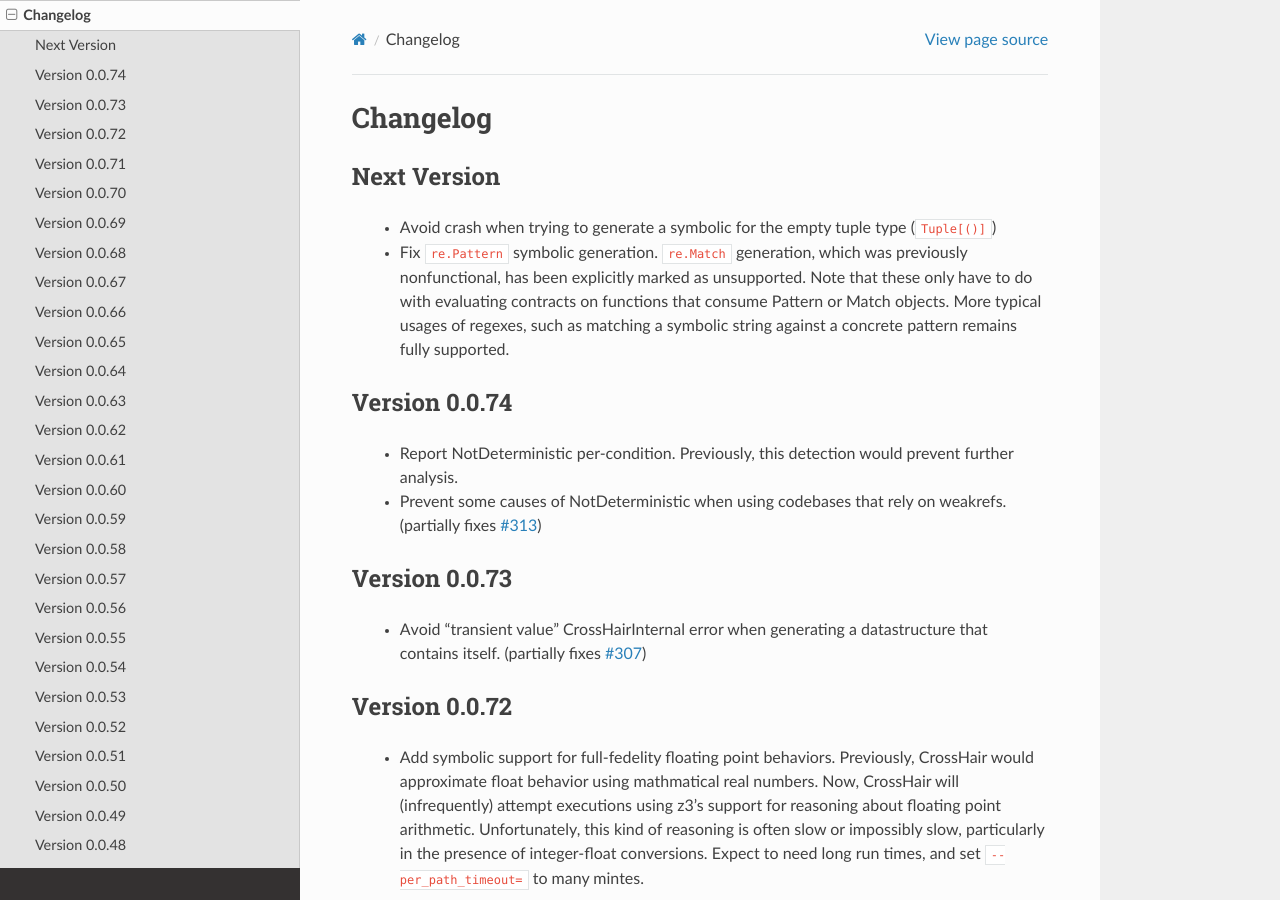
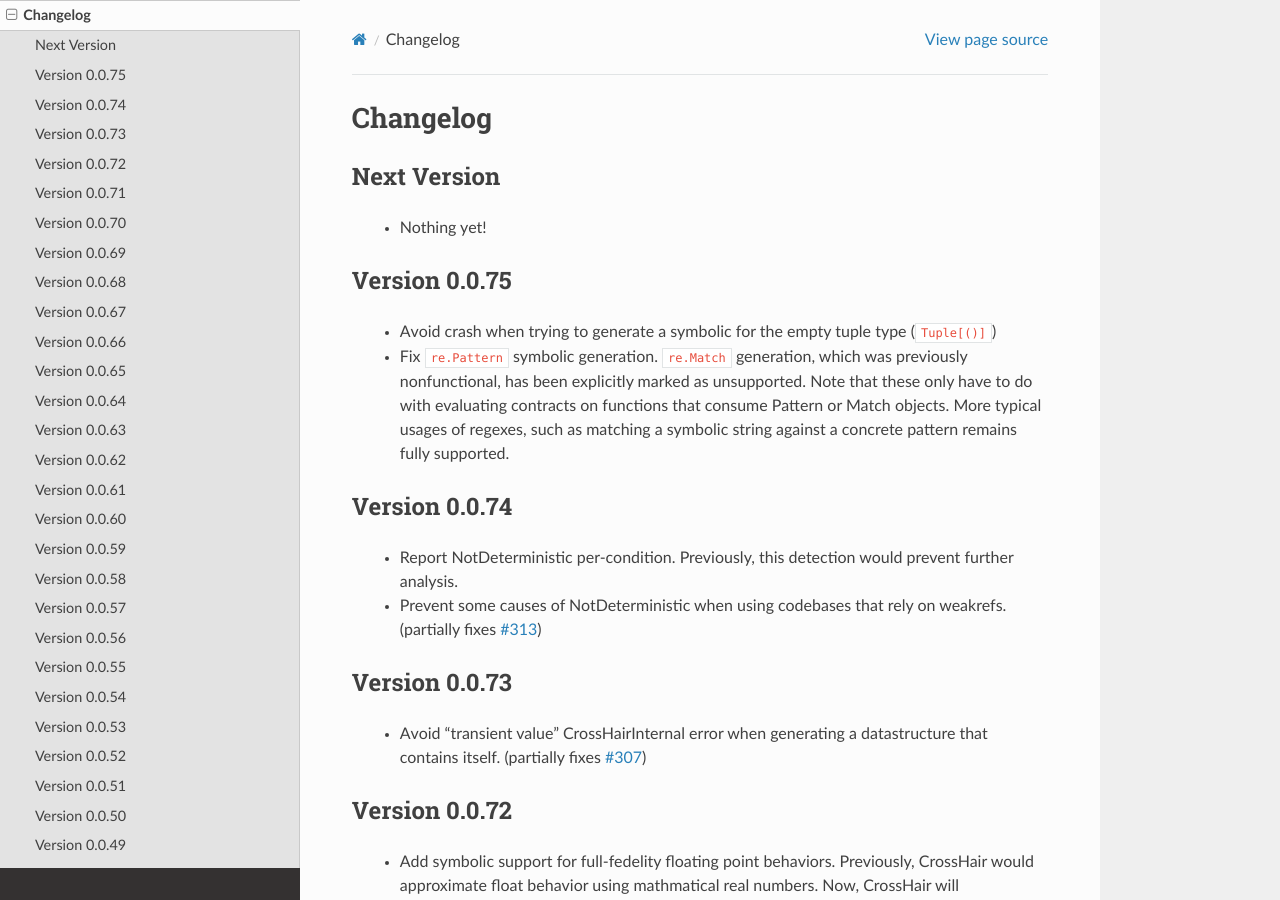
Before and after one commit to pschanely/CrossHair, a Sphinx documentation site: the page built from doc/source/changelog.rst, in a window 1280 px wide and 900 px high. Built offline with Sphinx 7.4.7 and the Read the Docs theme 3.1.0, drawn with Linux system fonts in a browser that asks for light colours; the version number is read from the project's files by our own code.

Commit message:
Cut changelog

```diff
--- a/doc/source/changelog.rst
+++ b/doc/source/changelog.rst
@@ -5,6 +5,12 @@
 
 Next Version
 ------------
+
+  * Nothing yet!
+
+
+Version 0.0.75
+--------------
 
   * Avoid crash when trying to generate a symbolic for the empty tuple type
     (``Tuple[()]``)
```
